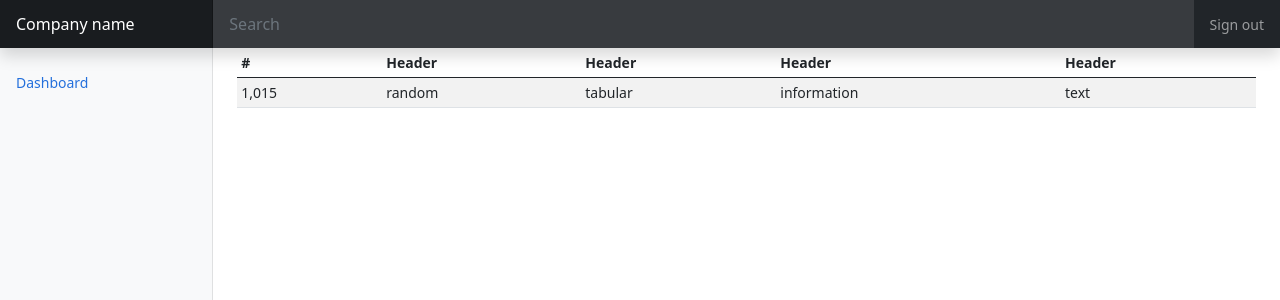
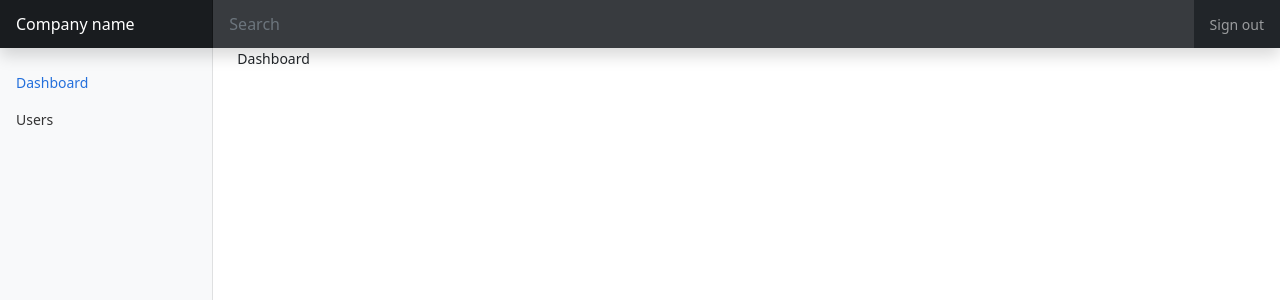
Before and after one commit to AmosMbeki/vue-admin, a Vue app: page / in a window 1280 px wide. Shown: the top 300 px of the page. Built offline with nearby package versions, Linux system fonts and the light colour scheme.

Commit message:
routes added

```diff
--- a/src/App.vue
+++ b/src/App.vue
@@ -7,30 +7,7 @@
     <Menu />
 
     <main class="col-md-9 ms-sm-auto col-lg-10 px-md-4">
-
-      <div class="table-responsive">
-        <table class="table table-striped table-sm">
-          <thead>
-            <tr>
-              <th scope="col">#</th>
-              <th scope="col">Header</th>
-              <th scope="col">Header</th>
-              <th scope="col">Header</th>
-              <th scope="col">Header</th>
-            </tr>
-          </thead>
-          <tbody>
-
-            <tr>
-              <td>1,015</td>
-              <td>random</td>
-              <td>tabular</td>
-              <td>information</td>
-              <td>text</td>
-            </tr>
-          </tbody>
-        </table>
-      </div>
+     <router-view />
     </main>
   </div>
 </div>
@@ -41,9 +18,11 @@
 <script>
   import Nav from './components/Nav.vue';
   import Menu from './components/Menu.vue';
+  import Dashboard from './pages/Dashboard.vue';
+  import Users from './pages/Users.vue'
 
   export default {
-    components: {Nav, Menu}
+    components: {Nav, Menu, Dashboard, Users}
   }
 </script>
 
--- a/src/components/Menu.vue
+++ b/src/components/Menu.vue
@@ -3,10 +3,14 @@
       <div class="position-sticky pt-3">
         <ul class="nav flex-column">
           <li class="nav-item">
-            <a class="nav-link active" href="#">
-
+            <router-link to="/" active-class="active" class="nav-link">
               Dashboard
-            </a>
+            </router-link>
+          </li>
+          <li class="nav-item">
+            <router-link to="/users" active-class="active" class="nav-link">
+              Users
+            </router-link>
           </li>
 
         </ul>
--- /dev/null
+++ b/src/pages/Dashboard.vue
@@ -0,0 +1,9 @@
+<template>
+    Dashboard
+</template>
+
+<script>
+    export default{
+        name: "Dashboard"
+    }
+</script>
--- /dev/null
+++ b/src/pages/Users.vue
@@ -0,0 +1,31 @@
+<template>
+    <div class="table-responsive">
+        <table class="table table-striped table-sm">
+          <thead>
+            <tr>
+              <th scope="col">#</th>
+              <th scope="col">Header</th>
+              <th scope="col">Header</th>
+              <th scope="col">Header</th>
+              <th scope="col">Header</th>
+            </tr>
+          </thead>
+          <tbody>
+
+            <tr>
+              <td>1,015</td>
+              <td>random</td>
+              <td>tabular</td>
+              <td>information</td>
+              <td>text</td>
+            </tr>
+          </tbody>
+        </table>
+      </div>
+</template>
+
+<script>
+    export default{
+        name: "Users"
+    }
+</script>
--- a/src/router/index.ts
+++ b/src/router/index.ts
@@ -1,8 +1,11 @@
 import { createRouter, createWebHistory, RouteRecordRaw } from 'vue-router'
+import Dashboard from '../pages/Dashboard.vue';
+import Users from '../pages/Users.vue';
 
 
 const routes: Array<RouteRecordRaw> = [
-
+  {path: '', component: Dashboard},
+  {path: '/users', component: Users}
 ]
 
 const router = createRouter({
```
